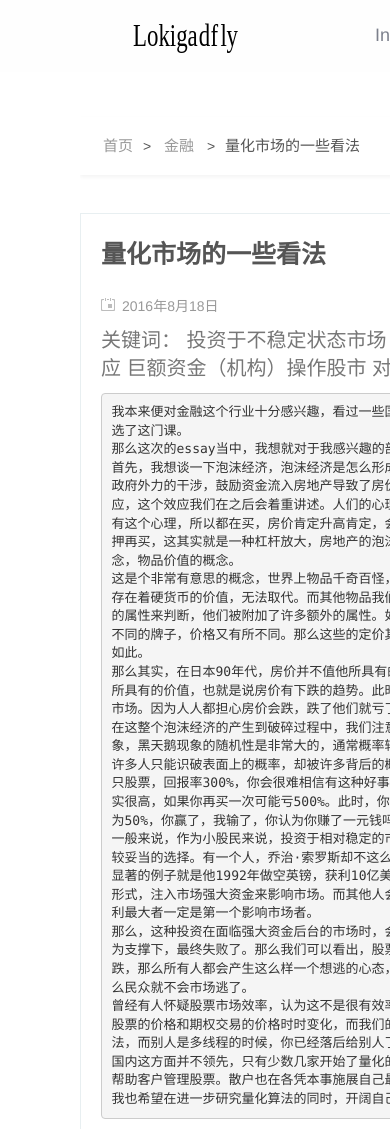
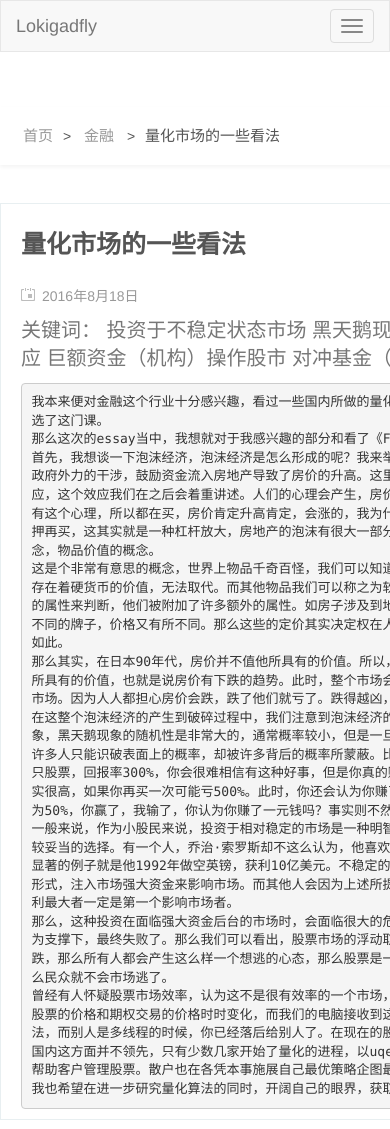
Before and after one commit to lokigadfly/lokigadfly, a Django app: page /article/3 in a window 390 px wide; the page is wider, and only the part inside the window is pictured. Shown: the top 1129 px of that part. Run offline with Django 3.2, Linux system fonts and the light colour scheme; data comes from the database, SQL or seed files in the repository; data that the repository does not hold is empty; some libraries are stand-ins or nearby versions.

Commit message:
mobilephone

```diff
--- a/blog/static/blog/css/style.css
+++ b/blog/static/blog/css/style.css
@@ -13,7 +13,7 @@ body {
     padding: 0;
     font: 12px 'Microsoft Yahei', '微软雅黑', 'simsun', Arial, sans-serif;
     background-color: #edf4f6;
-    min-width: 960px;
+
 }
 
 body.mac {
@@ -54,7 +54,7 @@ embed {
 
 .rongqi1{
     height:100%;
-    width: 700px;
+    /*width: 500px;*/
 
     padding-right: 15px;
     padding-left: 15px;
--- a/blog/templates/base.html
+++ b/blog/templates/base.html
@@ -10,6 +10,29 @@
     <link rel="stylesheet" type="text/css" href="{% static 'blog/css/bootstrap.min.css' %}">
 </head>
 <body>
+
+<nav class="navbar navbar-default visible-xs" role="navigation">
+   <div class="navbar-header">
+      <button type="button" class="navbar-toggle" data-toggle="collapse"
+         data-target="#example-navbar-collapse">
+         <span class="sr-only">切换导航</span>
+         <span class="icon-bar"></span>
+         <span class="icon-bar"></span>
+         <span class="icon-bar"></span>
+      </button>
+      <a class="navbar-brand" href="{% url 'blog:index' %}">Lokigadfly</a>
+   </div>
+   <div class="collapse navbar-collapse" id="example-navbar-collapse">
+      <ul class="nav navbar-nav">
+         <li><a href="{% url 'blog:index' %}">Index</a></li>
+         <li><a href="{% url 'blog:link' %}">Links</a></li>
+         <li><a href="{% url 'blog:products' %}">Products</a></li>
+         <li><a href="{% url 'blog:board' %}"">Board</a></li>
+      </ul>
+   </div>
+</nav>
+
+<div class="hidden-xs">
 <div id="header">
     <div id="header-warp">
         <a href="{% url 'blog:index' %}" title="Lokigadfly -- 我的博客" id="logo"></a>
@@ -21,6 +44,7 @@
         </ul>
     </div>
 </div>
+    </div>
     <div class="visible-md visible-lg">
         <div id="banner" class="noselect"></div></div>
 {% block content %}{% endblock %}
```
